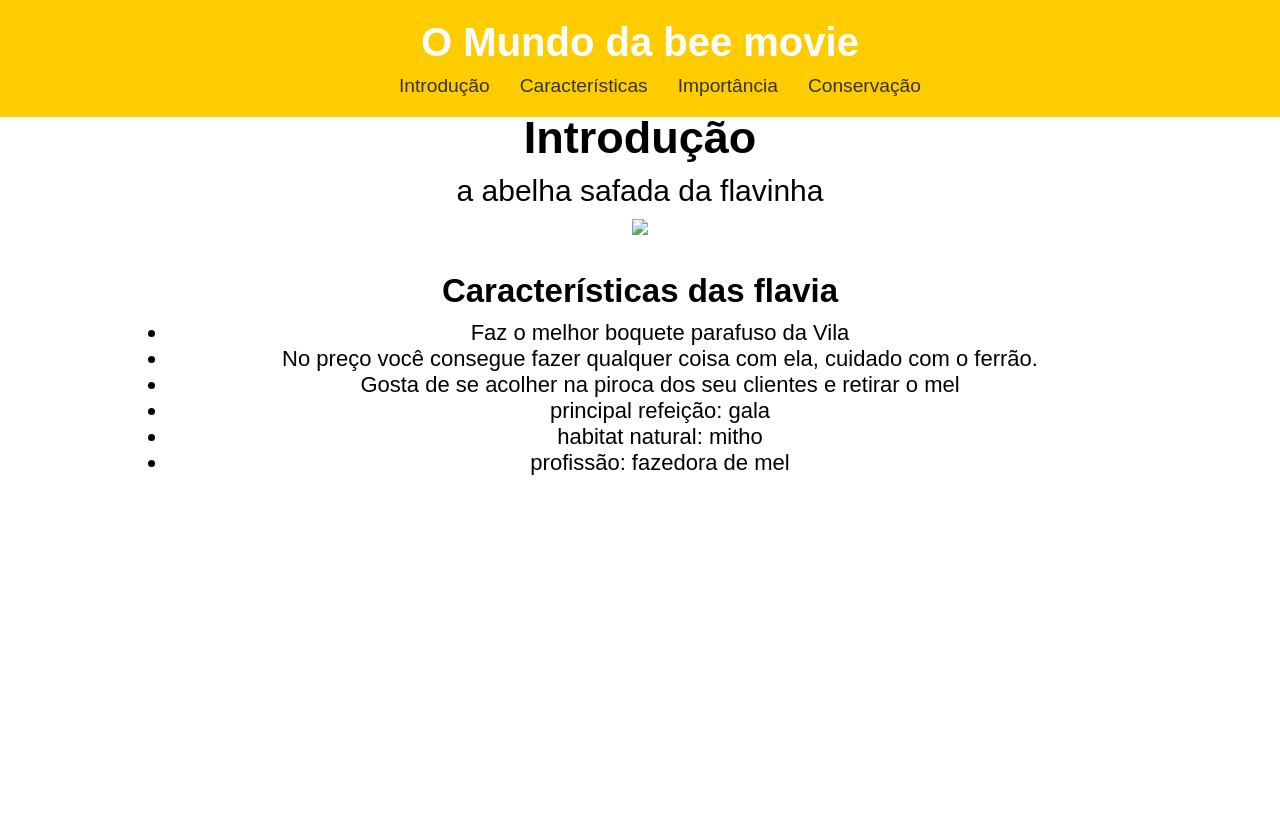
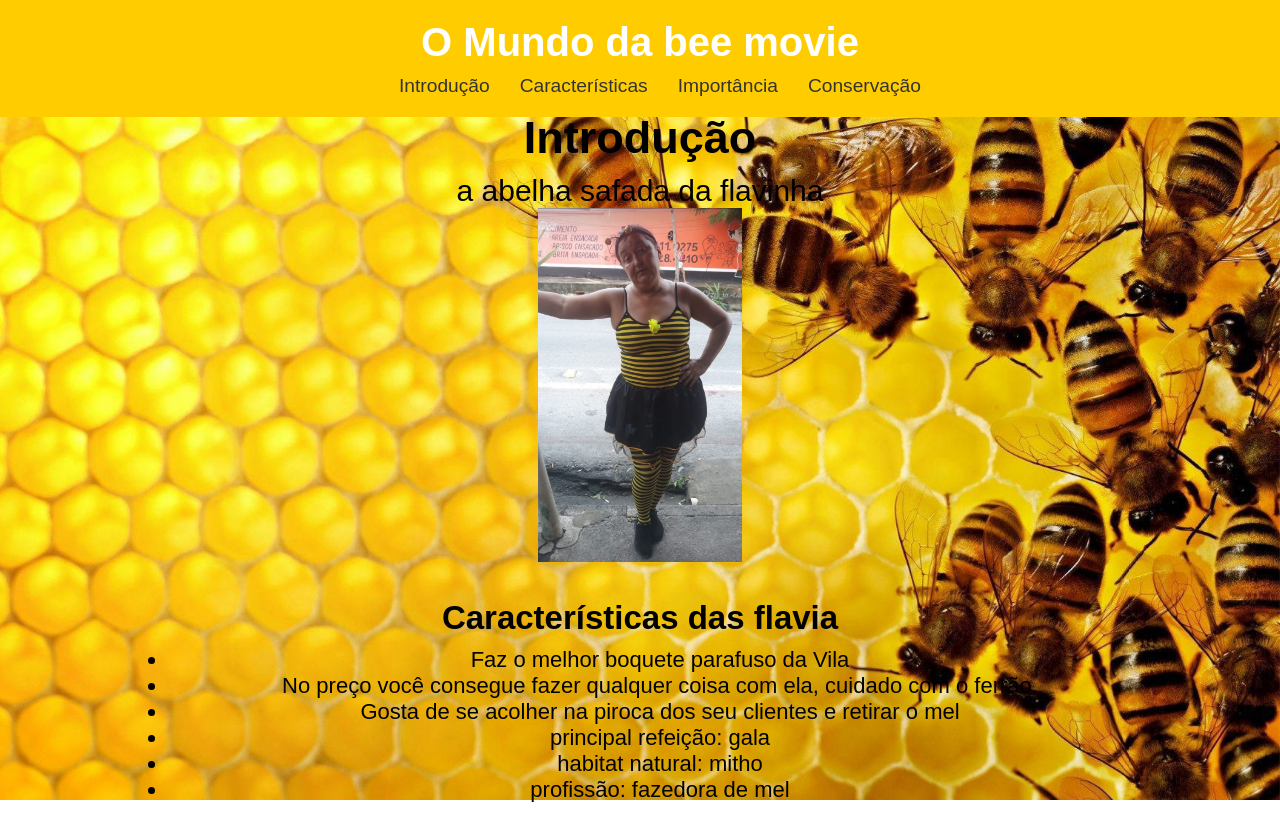
Before and after one commit to RockNicolas/Bee-Movie, a plain HTML site: page index.html in a window 1280 px wide. Before the commit the page ends 800 px from the top, so only its background shows below. Drawn offline with Linux system fonts and the light colour scheme; the site is published under a folder, as on GitHub Pages, so addresses that start at the root find nothing.

Commit message:
Update index.html

```diff
--- a/index.html
+++ b/index.html
@@ -8,7 +8,7 @@
     <link rel="stylesheet" href="style.css">
 </head>
 
-<img class="background-image" src="/img/bee-inside-the-hive-0kh3hlkz6mlq8fab.jpg" alt="Imagem de fundo">
+<img class="background-image" src="img/bee-inside-the-hive-0kh3hlkz6mlq8fab.jpg" alt="Imagem de fundo">
 
 <body>
     <header>
@@ -29,7 +29,7 @@
         <div class="container">
             <h2>Introdução</h2>
             <p>a abelha safada da flavinha</p>
-            <img src="/img/340d0b6e-1981-43fe-b28c-ed7e9ec11ffb.jpg" class="foto" id="imagem" onclick="playAudio()">
+            <img src="img/340d0b6e-1981-43fe-b28c-ed7e9ec11ffb.jpg" class="foto" id="imagem" onclick="playAudio()">
             <audio id="audio" src="WhatsApp Audio 2025-01-02 at 15.52.17.ogg" preload="auto"></audio>
         </div>
     </section>
```
